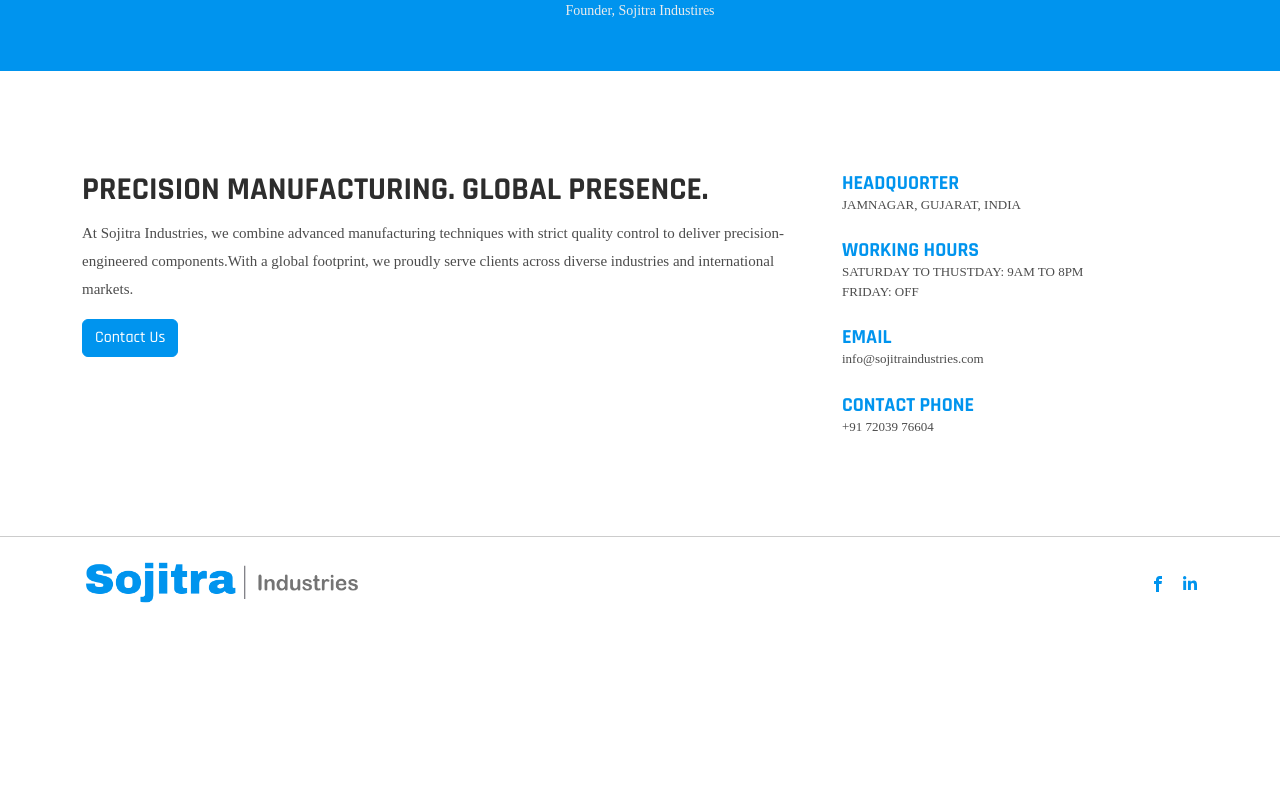
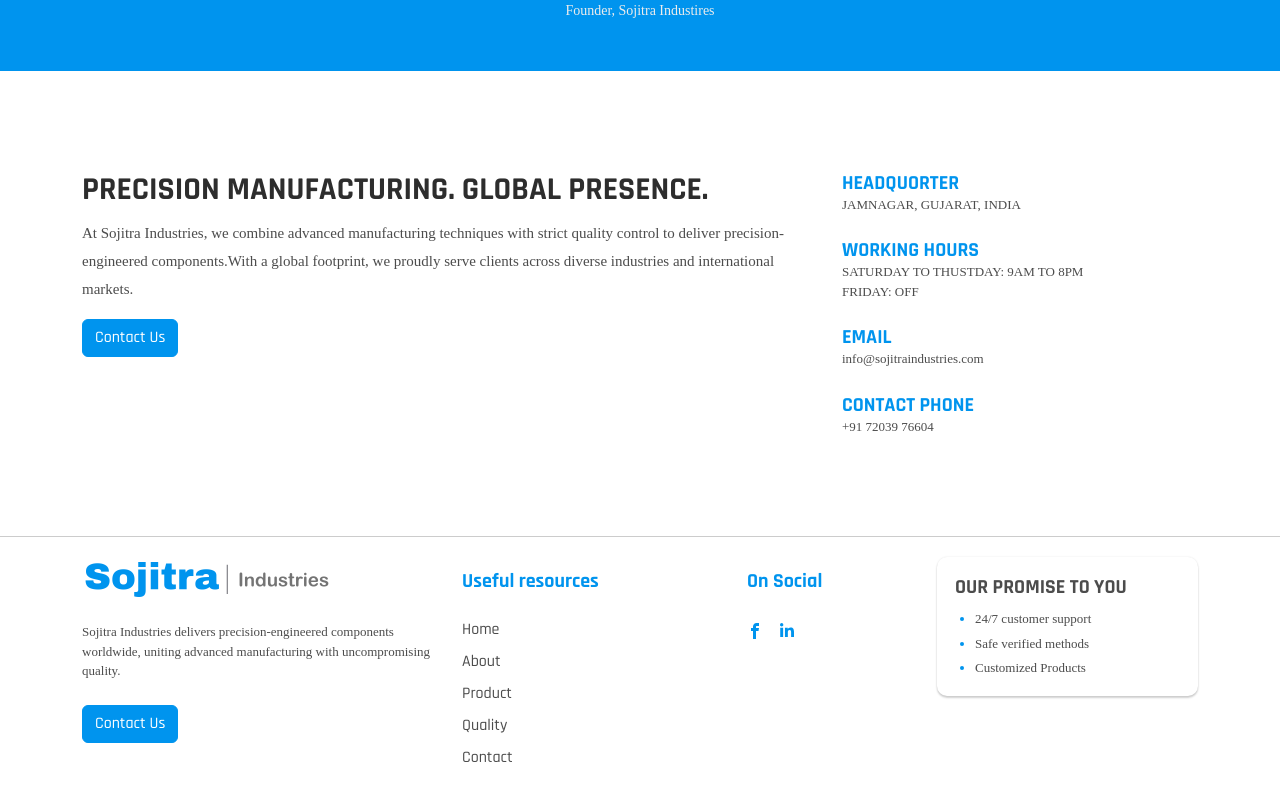
Before and after one commit to maulik14072002/sojitra-industries, a React (Create React App) app: page / in a window 1280 px wide. Shown: the part 4246-5036 px from the top of the page. Before the commit the page ends 4874 px from the top, so only its background shows below. Built offline with nearby package versions, Linux system fonts and the light colour scheme; a web font is replaced by a local one.

Commit message:
add footer

```diff
--- a/src/assets/css/Layout.css
+++ b/src/assets/css/Layout.css
@@ -148,8 +148,87 @@
     color: #0094ee;
 }
 
+.footer_def p{
+    font-size: 13px;
+    color: #4C4C4C;
+    margin-top: 20px;
+}
+
+.footer_menu h5{
+    line-height: 25px;
+    font-weight: 700;
+    color: #0094ee;
+    margin-top: 12px;
+}
+
+.footer_menu ul{
+    margin-top: 16px;
+    padding: 0;
+    list-style: none;
+    margin-bottom: 0;
+}
+
+.footer_menu ul li a{
+    font-family: 'Rajdhani';
+    text-decoration: none;
+    color: #4C4C4C;
+    font-size: 16px;
+    margin-top: 8px;
+    display: inline-block;
+    transition: 0.5s;
+
+}
+
+.footer_menu ul li a:hover{
+    margin-left: 5px;
+    color: #0094ee;
+    font-weight: 600;
+}
+
+.our_promise{
+    box-shadow: 0px 0 2px 0 rgba(0, 0, 0, 0.1), 0 0 0px 0 rgba(0, 0, 0, 0.1), 0 2px 2px 0 rgba(0, 0, 0, 0.18);
+    background-color: #fff;
+    border-radius: 10px;
+    padding: 18px;
+}
+
+.our_promise h5{
+    text-transform: uppercase;
+    color: #2d2d2d;
+    font-weight: 900;
+    color: #4C4C4C;
+}
+
+.our_promise ul{
+    padding: 0;
+    margin-bottom: 0;
+    margin-left: 20px;
+    margin-top: 10px;
+}
+
+.our_promise ul li::marker {
+    color: #0094ee;
+}
+
+.our_promise ul li{
+    font-size: 13px;
+    margin-top: 5px;
+    color: #4C4C4C;
+}
+
 @media (max-width: 425px) {
     .logo_section img {
         width: 190px;
     }
+    .footer_def p{
+        margin-top: 10px;
+    }
+
+    .footer_def img{
+        width: 200px;
+    }
+
+    .footer_menu ul{
+        margin-top: 10px;
+    }
 }
--- a/src/components/layout/Footer.jsx
+++ b/src/components/layout/Footer.jsx
@@ -1,5 +1,5 @@
 import React, { memo } from 'react'
-import { Container } from 'react-bootstrap'
+import { Button, Col, Container, Row } from 'react-bootstrap'
 import { FaLinkedinIn } from 'react-icons/fa'
 import { ImFacebook } from 'react-icons/im'
 import { Link } from 'react-router-dom'
@@ -7,15 +7,49 @@
 export default memo(function Footer() {
   return (
     <div className='footer'>
-        <Container fluid="md">
-          <div className='logo_section d-flex align-items-center justify-content-between'>
-            <img src='/img/logo/sojitra-industries-2.png' alt='sojitra industires' width="280px"/>
-            <div className='on_social d-flex align-items-center gap-3'>
-              <Link href='' target="_blank"><ImFacebook /></Link>
-              <Link href='https://www.linkedin.com/company/sojitraindustry/' target="_blank"><FaLinkedinIn /></Link>
+      <Container fluid="md">
+        <Row>
+          <Col lg="4" md="6" sm="12">
+            <div className='footer_def'>
+              <img src='/img/logo/sojitra-industries-2.png' alt='sojitra industires' width="250px" />
+              <p>Sojitra Industries delivers precision-engineered components worldwide, uniting advanced manufacturing with uncompromising quality.</p>
+              <Button className='get-in-touch custom-btn mt-4' >Contact Us</Button>
             </div>
-          </div>
-        </Container>
+          </Col>
+          <Col lg="3" md="6" sm="12" className='mt-3 mt-md-0'>
+            <div className='footer_menu'>
+              <h5>Useful resources</h5>
+              <ul>
+                <li><Link to={{ pathname: "/" }}>Home</Link></li>
+                <li><Link to={{ pathname: "/about" }}>About</Link></li>
+                <li><Link to={{ pathname: "/product" }}>Product</Link></li>
+                <li><Link to={{ pathname: "/quality" }}>Quality</Link></li>
+                <li><Link to={{ pathname: "/contact" }}>Contact</Link></li>
+              </ul>
+            </div>
+          </Col>
+          <Col lg="2" md="6" sm="12" className='mt-3 mt-lg-0'>
+            <div className='footer_menu'>
+              <h5>On Social</h5>
+              <div className='on_social d-flex align-items-center gap-3 mt-3 mt-sm-4'>
+                <Link href='' target="_blank"><ImFacebook /></Link>
+                <Link href='https://www.linkedin.com/company/sojitraindustry/' target="_blank"><FaLinkedinIn /></Link>
+              </div>
+            </div>
+          </Col>
+          <Col lg="3" md="6" sm="12" className='mt-3 mt-lg-0'>
+            <div className='our_promise'>
+              <h5>Our Promise To You</h5>
+              <ul>
+                <li>24/7 customer support</li>
+                <li>Safe verified methods</li>
+                <li>Customized Products</li>
+              </ul>
+            </div>
+          </Col>
+        </Row>
+
+      </Container>
     </div>
   )
 })
```
